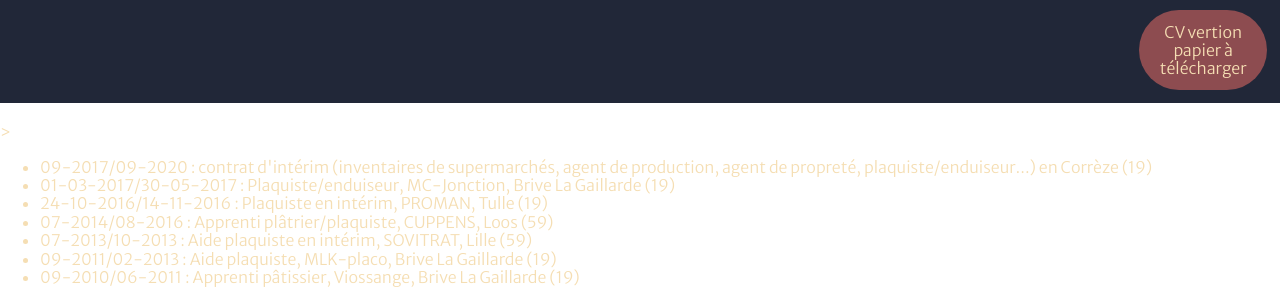
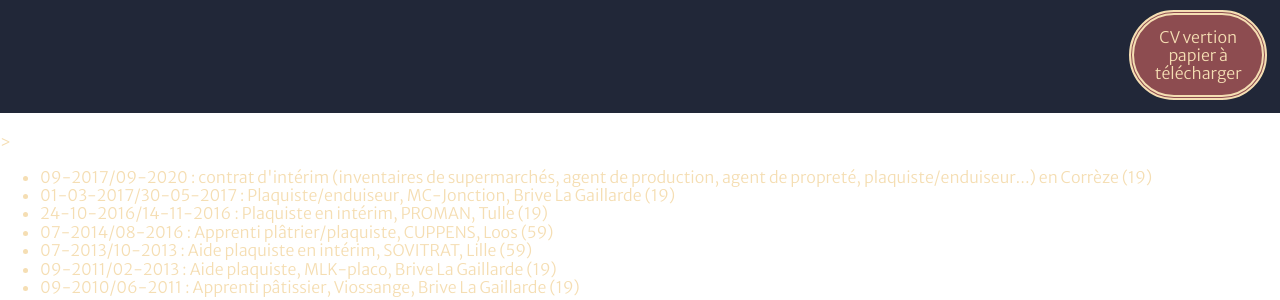
Before and after one commit to belmehd/mon-cv-dev-web-junior, a website built with Parcel: page index.html in a window 1280 px wide. Shown: the part 874-1174 px from the top of the page. Built offline with nearby package versions, Linux system fonts and the light colour scheme.

Commit message:
petit ajustement CSS

```diff
--- a/css/mon-cv-dev-web-junior.css
+++ b/css/mon-cv-dev-web-junior.css
@@ -111,5 +111,6 @@ body{
     padding: 1%;
     background-color: #8d4c50;
     border-radius: 3em;
+    border: 5px double;
 }
     /*/section photo + résaux*/
```
Also changed, not shown: index.html (+1 -0 lines).
